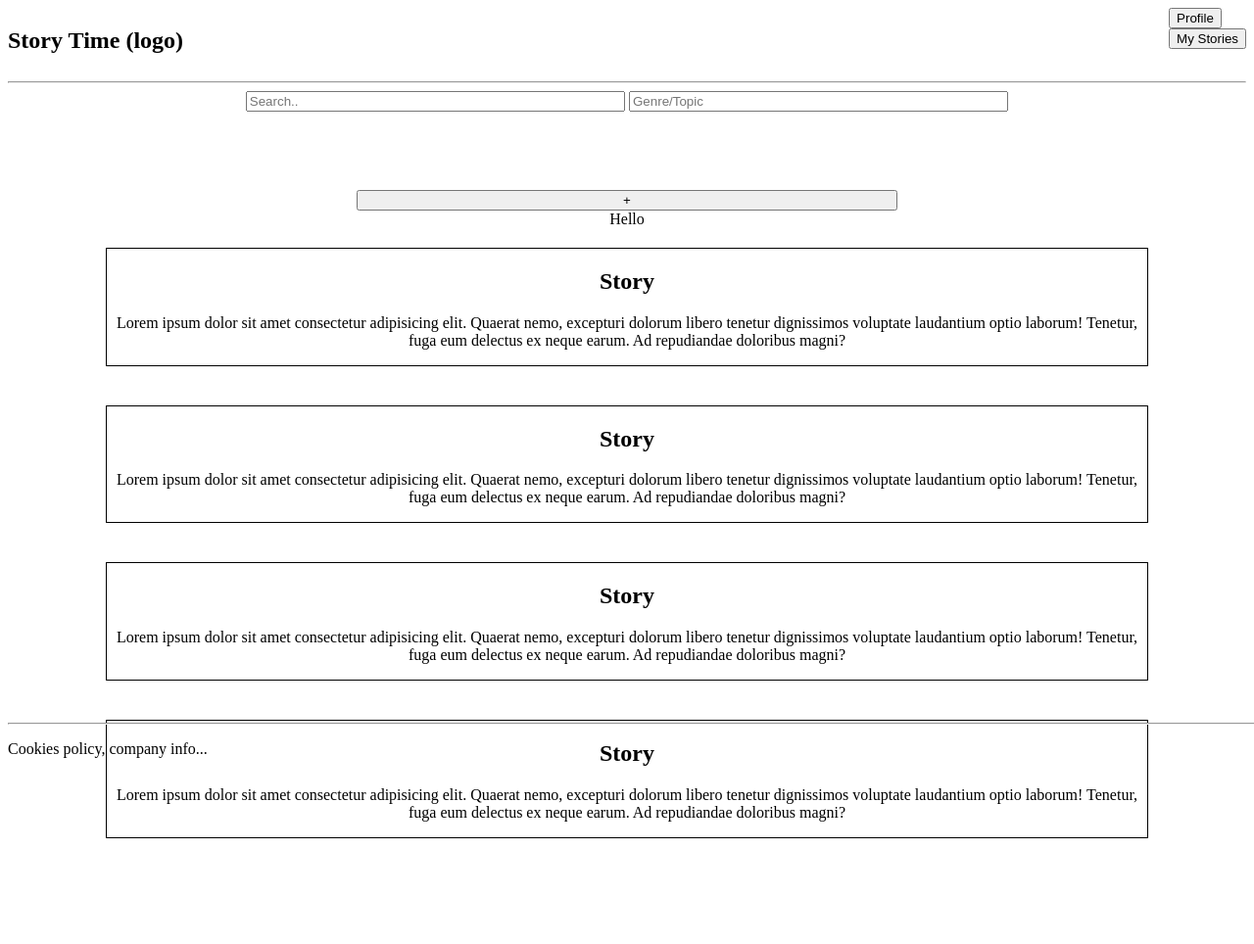
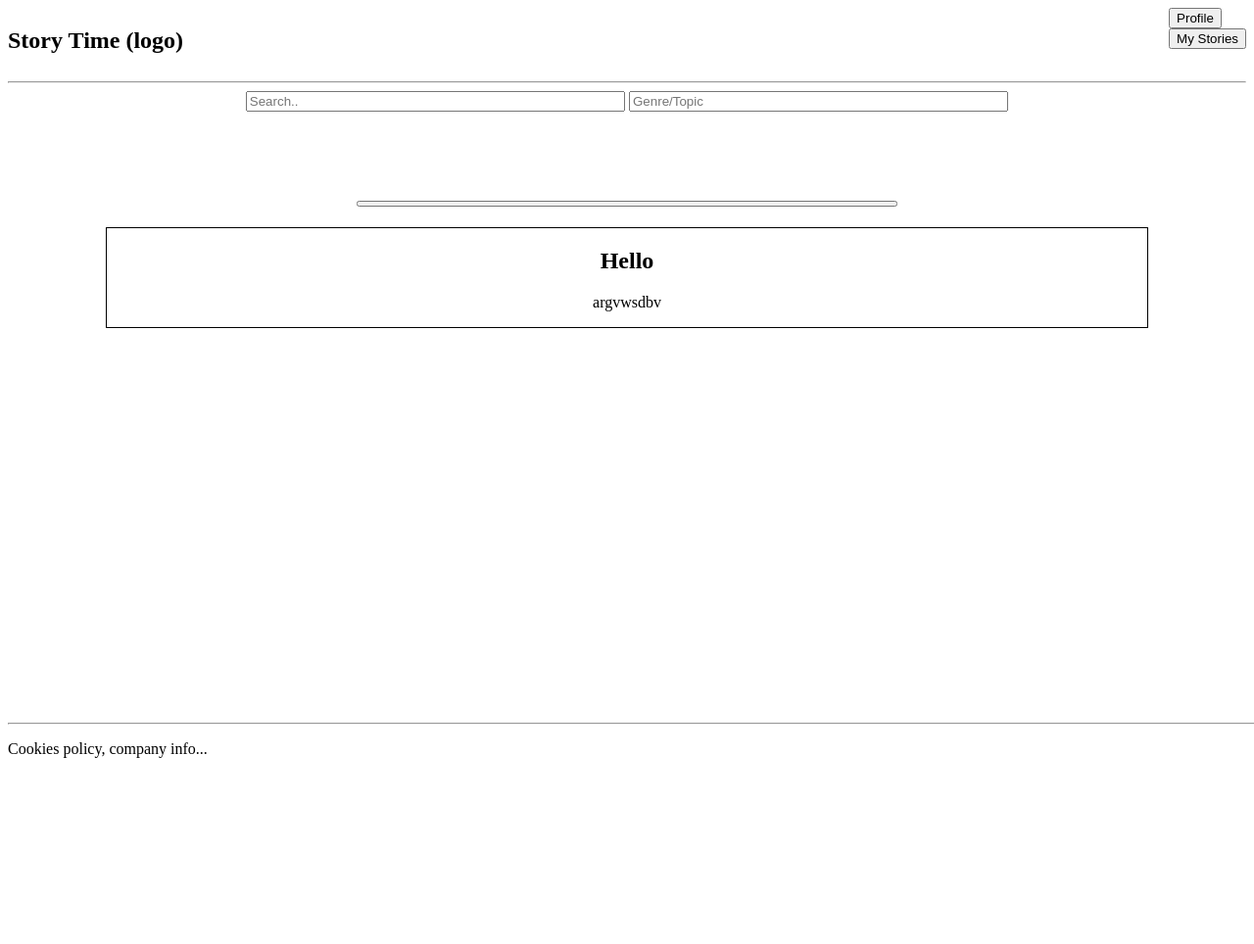
Before and after one commit to JazZHermeS/ias-web, a Django app: page / in a window 1280 px wide. Shown: the whole page at 98% size. After the commit the page ends 774 px from the top, so only its background shows below. Run offline with Django 4.2, Linux system fonts and the light colour scheme; data comes from the database, SQL or seed files in the repository.

Commit message:
example story, main page

```diff
--- a/blog/templates/blog/main_page.html
+++ b/blog/templates/blog/main_page.html
@@ -27,45 +27,22 @@
         <div style="align-content: center; text-align: center;">
             <a href="new_story">
                 <button style="width: 50%;">
-                    +
                 </button>
             </a>
         </div>
         {% for story in story_list %}
-		{{story}}
+		<article class="story" style="padding: 20px;">
+		    <div class="story" style="border: 1px solid black;">
+		        <h2>{{story}}</h2>
+		        <p>
+		            {{story.text}}
+		        </p>
+		    </div>
+		</article>
+
+        	<br>
+
 	{% endfor %}
-        <article class="story" style="padding: 20px;">
-            <div class="story" style="border: 1px solid black;">
-                <h2>Story</h2>
-                <p>
-                    Lorem ipsum dolor sit amet consectetur adipisicing elit. Quaerat nemo, excepturi dolorum libero tenetur dignissimos voluptate laudantium optio laborum! Tenetur, fuga eum delectus ex neque earum. Ad repudiandae doloribus magni?
-                </p>
-            </div>
-        </article>
-        <article class="story" style="padding: 20px;">
-            <div class="story" style="border: 1px solid black;">
-                <h2>Story</h2>
-                <p>
-                    Lorem ipsum dolor sit amet consectetur adipisicing elit. Quaerat nemo, excepturi dolorum libero tenetur dignissimos voluptate laudantium optio laborum! Tenetur, fuga eum delectus ex neque earum. Ad repudiandae doloribus magni?
-                </p>
-            </div>
-        </article>
-        <article class="story" style="padding: 20px;">
-            <div class="story" style="border: 1px solid black;">
-                <h2>Story</h2>
-                <p>
-                    Lorem ipsum dolor sit amet consectetur adipisicing elit. Quaerat nemo, excepturi dolorum libero tenetur dignissimos voluptate laudantium optio laborum! Tenetur, fuga eum delectus ex neque earum. Ad repudiandae doloribus magni?
-                </p>
-            </div>
-        </article>
-        <article class="story" style="padding: 20px;">
-            <div class="story" style="border: 1px solid black;">
-                <h2>Story</h2>
-                <p>
-                    Lorem ipsum dolor sit amet consectetur adipisicing elit. Quaerat nemo, excepturi dolorum libero tenetur dignissimos voluptate laudantium optio laborum! Tenetur, fuga eum delectus ex neque earum. Ad repudiandae doloribus magni?
-                </p>
-            </div>
-        </article>
     </section>
     <footer style="position: absolute; bottom: 10px; width: 100%;">
         <hr>
```
